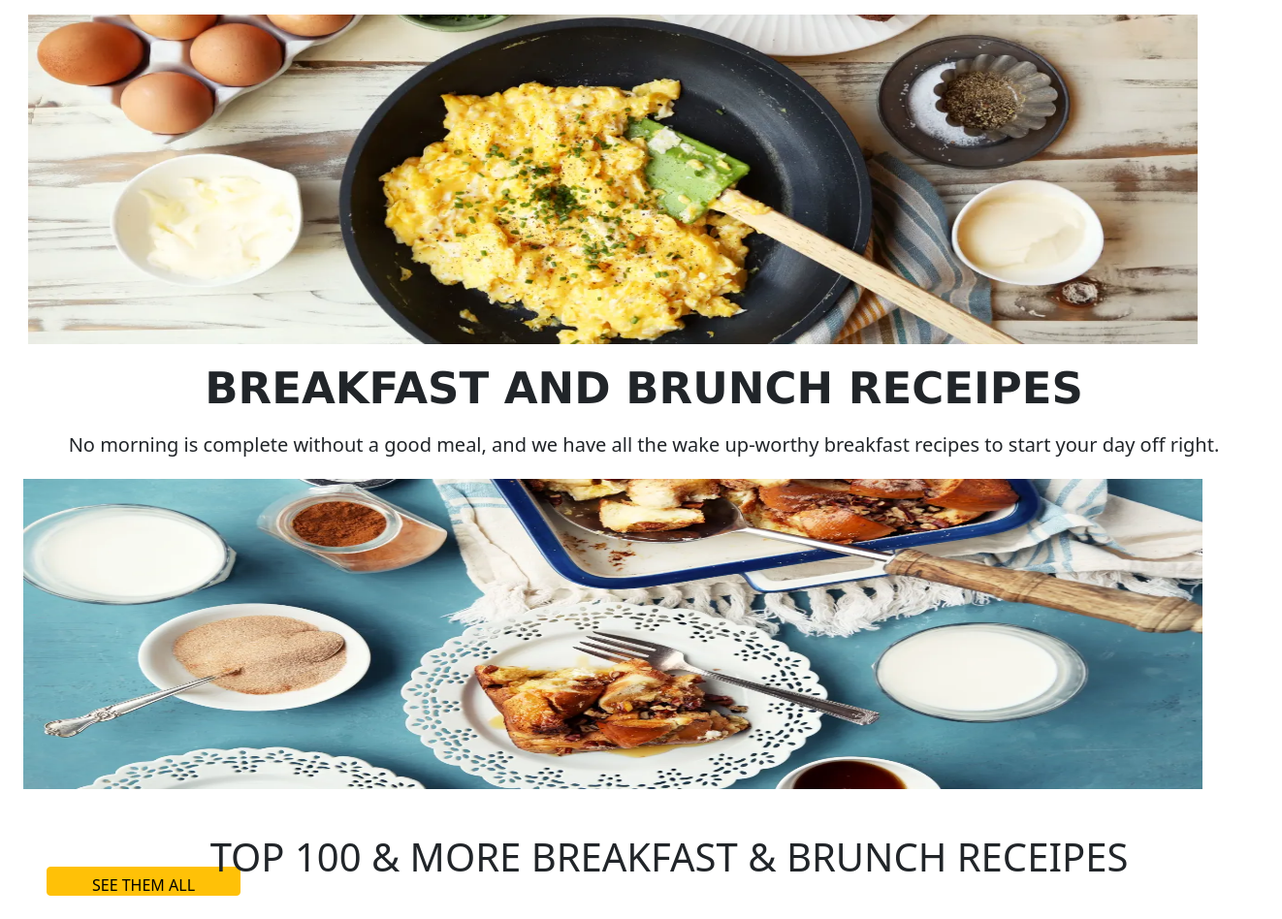
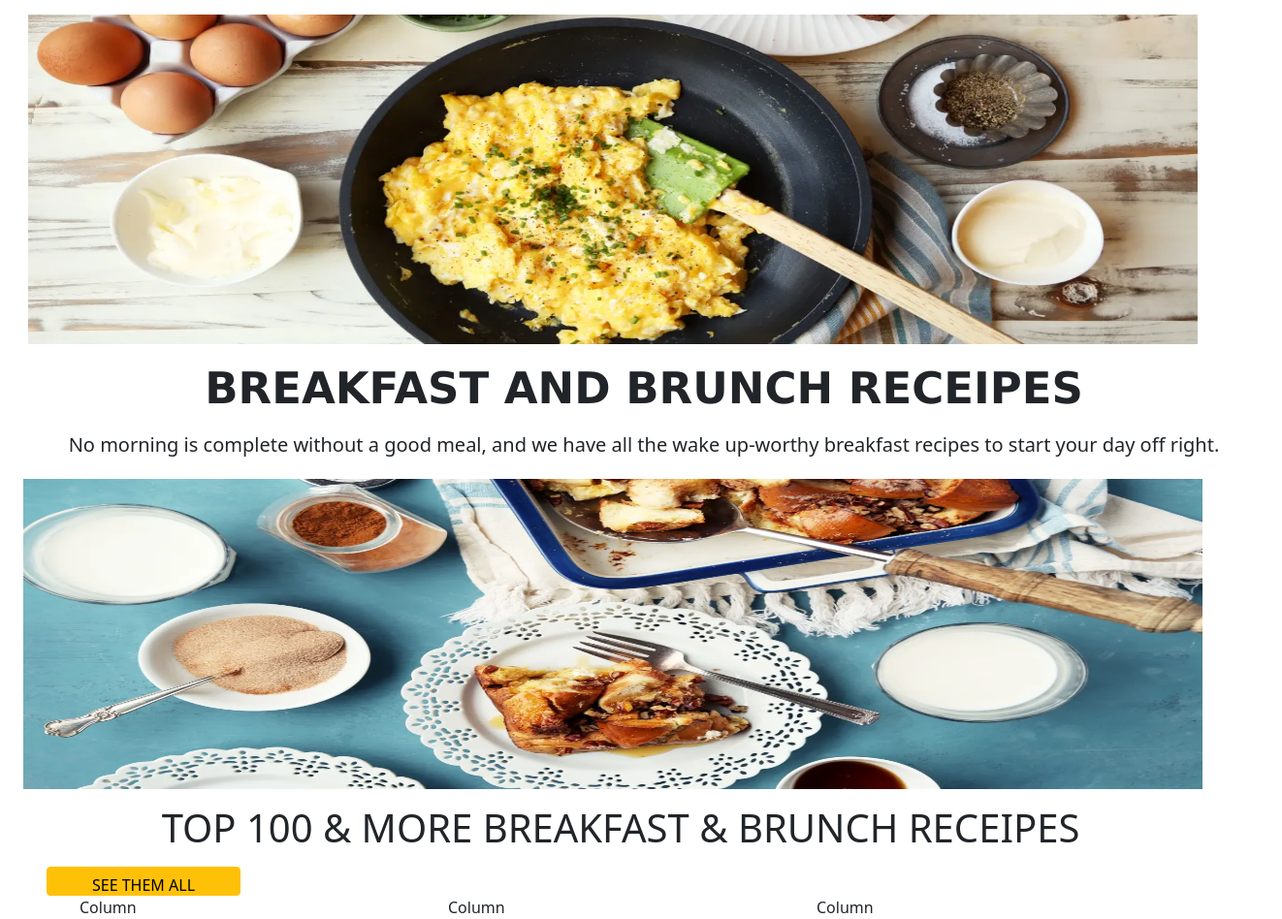
Before and after one commit to mannu-cyber/icp6.0-group-06-project-3-javascript-bootstrap, a plain HTML site: page pages/recipe.html in a window 1280 px wide. Shown: the whole page at 97% size, 1322 px wide, since content can reach past the window. Before the commit the page ends 925 px from the top, so only its background shows below. Drawn offline with nearby package versions, Linux system fonts and the light colour scheme.

Commit message:
changed in images

```diff
--- a/pages/recipe.html
+++ b/pages/recipe.html
@@ -34,9 +34,6 @@
         height: 30px;
         width: 200px;
       }
-      .heading{
-        transform: translate(50px, 30px);
-      }
     </style>
   </head>
   <body>
@@ -47,8 +44,21 @@
       up-worthy breakfast recipes to start your day off right.
     </p>
     <img src="./../images&logo/resp-2.webp" class="second-img ms-4"/>
-    <h1 class="text-center m-2 p-2 heading">TOP 100 & MORE BREAKFAST & BRUNCH RECEIPES</h1>
+    <h1 class="text-center m-2 p-2">TOP 100 & MORE BREAKFAST & BRUNCH RECEIPES</h1>
     <button type="button" class="btn btn-warning button ms-5">SEE THEM ALL</button>
+    <div class="container">
+      <div class="row">
+        <div class="col">
+          Column
+        </div>
+        <div class="col">
+          Column
+        </div>
+        <div class="col">
+          Column
+        </div>
+      </div>
+    </div>
 
 
 
```
